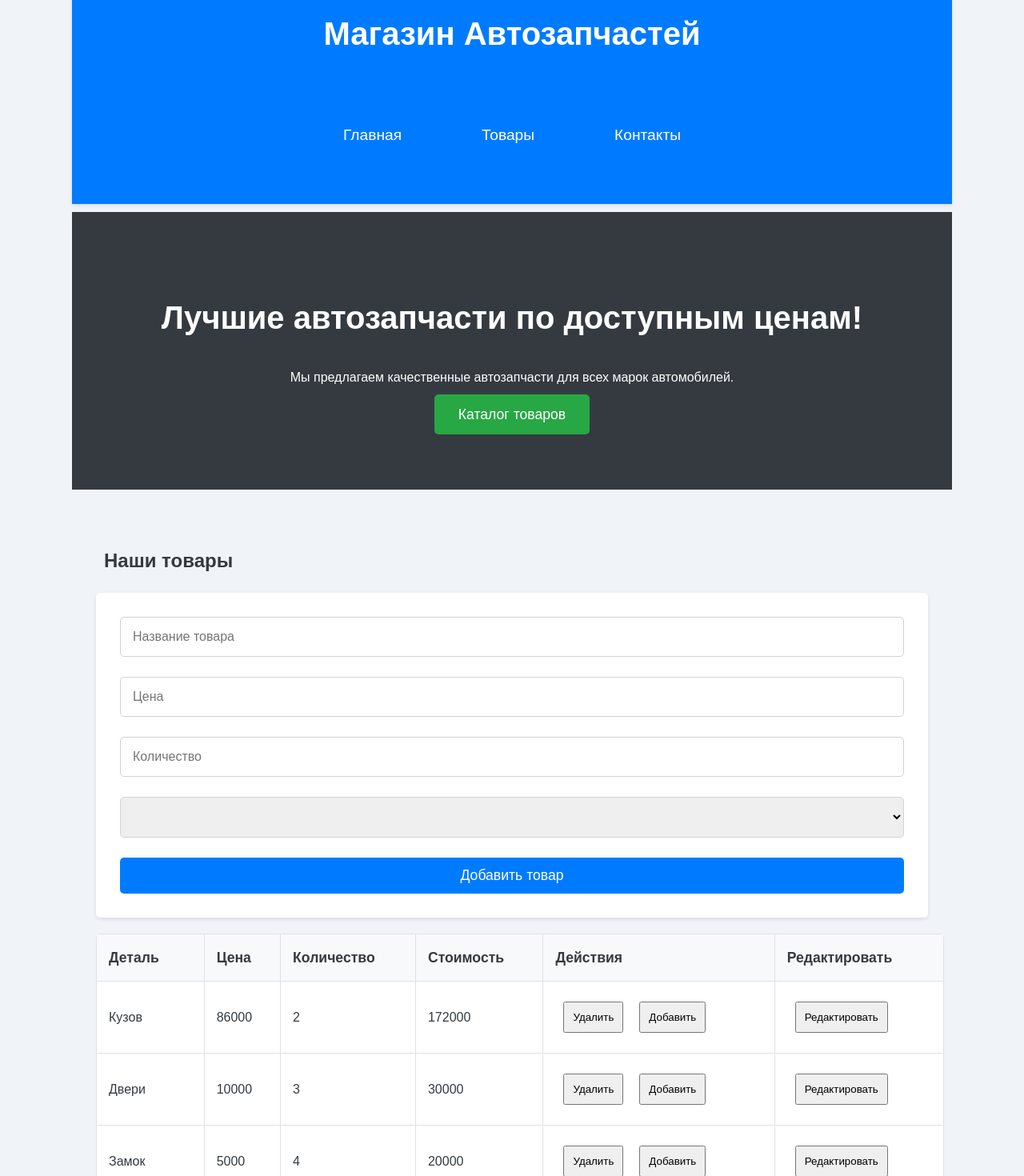
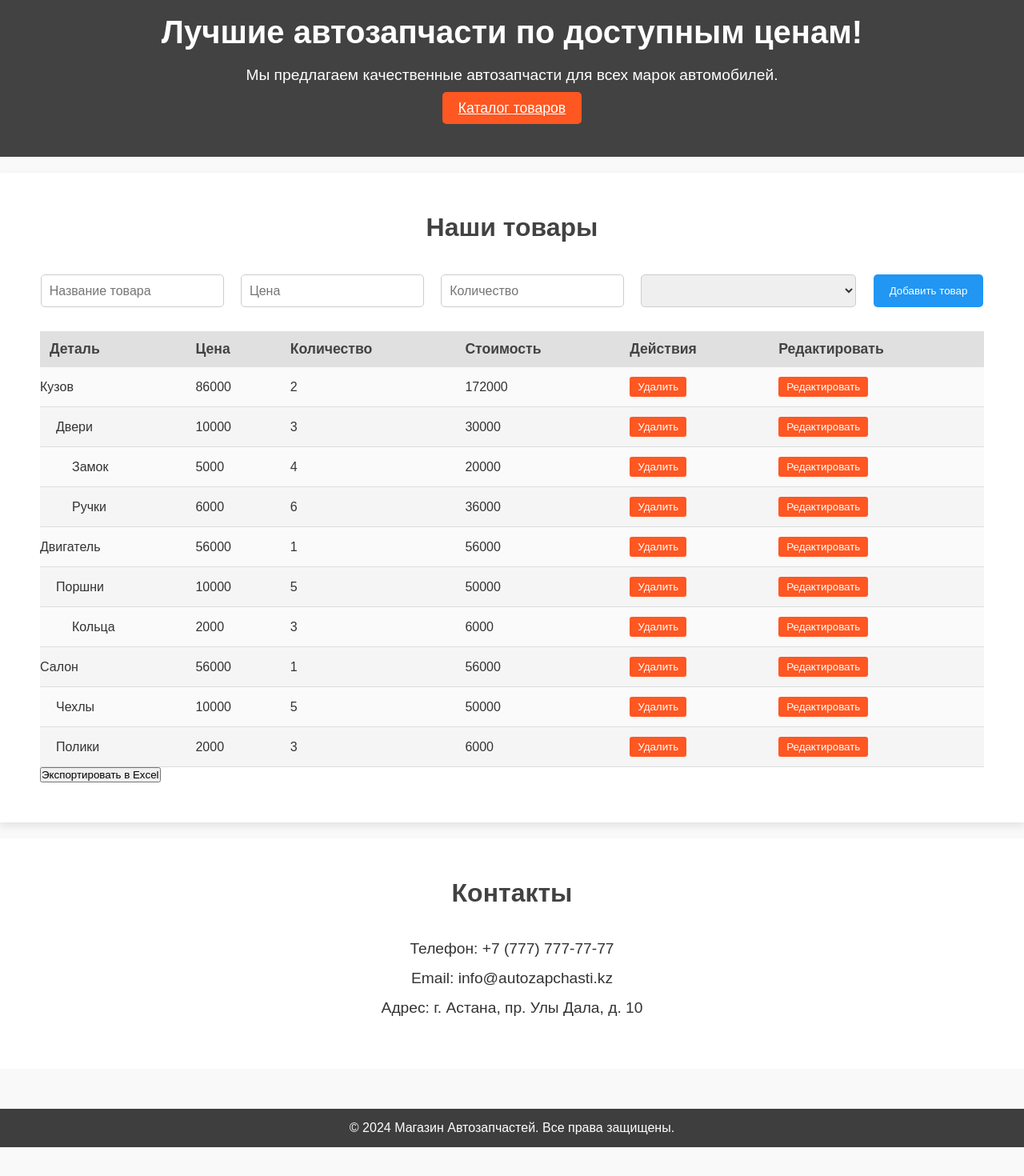
Before and after one commit to Ddaniyar01/------------2, a Vue app: page / in a window 1280 px wide. Shown: the part 140-1610 px from the top of the page at 80% size. After the commit the page ends 1574 px from the top, so only its background shows below. Built offline with nearby package versions, Linux system fonts and the light colour scheme.

Commit message:
Обновлен CSS-код для улучшения интерфейса

```diff
--- a/src/App.vue
+++ b/src/App.vue
@@ -26,7 +26,7 @@
         <input v-model="newItemName" placeholder="Название товара" />
         <input type="number" v-model="newItemPrice" placeholder="Цена" />
         <input type="number" v-model="newItemQuantity" placeholder="Количество" />
-        <select v-model="parentItem" @change="updateParentItem">
+        <select v-model="parentItem">
           <option value="">Выберите родительский товар</option>
           <option v-for="item in itemes" :key="item.name" :value="item">{{ item.name }}</option>
         </select>
@@ -47,41 +47,42 @@
         <tbody>
           <template v-for="item in itemes" :key="item.name">
             <tr>
-              <td>{{ item.name }}</td>
+              <td :style="getIndentStyle(0)">{{ item.name }}</td>
               <td>{{ item.price }}</td>
               <td>{{ item.quantity }}</td>
               <td>{{ item.price * item.quantity }}</td>
               <td>
                 <button @click="reduceQuantity(item)">Удалить</button>
-                <button @click="addQuantity(item)">Добавить</button>
               </td>
               <td>
                 <button @click="editItem(item)">Редактировать</button>
               </td>
             </tr>
+
+            <!-- Вложенные элементы -->
             <template v-for="child in item.children" :key="child.name">
               <tr>
-                <td>{{ child.name }}</td>
+                <td :style="getIndentStyle(1)">{{ child.name }}</td>
                 <td>{{ child.price }}</td>
                 <td>{{ child.quantity }}</td>
                 <td>{{ child.price * child.quantity }}</td>
                 <td>
                   <button @click="reduceQuantity(child)">Удалить</button>
-                  <button @click="addQuantity(child)">Добавить</button>
                 </td>
                 <td>
                   <button @click="editItem(child)">Редактировать</button>
                 </td>
               </tr>
+
+              <!-- Дальнейшая вложенность -->
               <template v-for="childer in child.children" :key="childer.name">
                 <tr>
-                  <td>{{ childer.name }}</td>
+                  <td :style="getIndentStyle(2)">{{ childer.name }}</td>
                   <td>{{ childer.price }}</td>
                   <td>{{ childer.quantity }}</td>
                   <td>{{ childer.price * childer.quantity }}</td>
                   <td>
                     <button @click="reduceQuantity(childer)">Удалить</button>
-                    <button @click="addQuantity(childer)">Добавить</button>
                   </td>
                   <td>
                     <button @click="editItem(childer)">Редактировать</button>
@@ -103,7 +104,7 @@
         <input v-model="editingItem.name" placeholder="Название товара" />
         <input type="number" v-model="editingItem.price" placeholder="Цена" />
         <input type="number" v-model="editingItem.quantity" placeholder="Количество" />
-        <button @click="saveItem(editingItem)" class="save-btn">Сохранить</button>
+        <button @click="saveItem" class="save-btn">Сохранить</button>
         <button @click="removeEditingItem" class="remove-btn">Удалить</button>
         <button @click="cancelEdit" class="cancel-btn">Отменить</button>
       </div>
@@ -232,7 +233,6 @@ export default {
       this.sumItems();
     },
 
-    // Измененный метод для уменьшения количества
     reduceQuantity(item) {
       if (item.quantity > 1) {
         item.quantity -= 1;
@@ -240,28 +240,6 @@ export default {
         alert('Количество не может быть меньше 1');
       }
       this.sumItems();
-    },
-
-    findParent(item) {
-      for (let i = 0; i < this.itemes.length; i++) {
-        if (this.itemes[i].children.includes(item)) {
-          return this.itemes[i];
-        }
-        const child = this.findParentInChildren(this.itemes[i].children, item);
-        if (child) return child;
-      }
-      return null;
-    },
-
-    findParentInChildren(children, item) {
-      for (const child of children) {
-        if (child.children.includes(item)) {
-          return child;
-        }
-        const result = this.findParentInChildren(child.children, item);
-        if (result) return result;
-      }
-      return null;
     },
 
     addItem() {
@@ -279,6 +257,7 @@ export default {
       }
       this.resetNewItemFields();
       this.sumItems();
+      this.updateParentItemOptions();
     },
 
     resetNewItemFields() {
@@ -288,226 +267,301 @@ export default {
       this.parentItem = null;
     },
 
+    updateParentItemOptions() {
+      // Обновление родительского элемента для корректного отображения
+      this.parentItem = null;
+    },
+
     editItem(item) {
       this.editingItem = item;
     },
 
-    saveItem(item) {
-      this.saveItems();
+    saveItem() {
+      this.saveItems(); // Сохранение после редактирования
       this.editingItem = null;
+      this.sumItems(); // Пересчет общей стоимости
+    },
+
+    removeEditingItem() {
+      if (confirm('Вы уверены, что хотите удалить этот товар?')) {
+        const parent = this.findParent(this.itemes, this.editingItem);
+        if (parent) {
+          const index = parent.children.indexOf(this.editingItem);
+          parent.children.splice(index, 1);
+        } else {
+          const index = this.itemes.indexOf(this.editingItem);
+          this.itemes.splice(index, 1);
+        }
+        this.editingItem = null;
+        this.sumItems(); // Пересчет общей стоимости
+      }
+    },
+
+    findParent(items, child) {
+      for (const item of items) {
+        if (item.children.includes(child)) {
+          return item;
+        }
+        const found = this.findParent(item.children, child);
+        if (found) return found;
+      }
+      return null;
     },
 
     cancelEdit() {
       this.editingItem = null;
     },
 
-    removeEditingItem() {
-      const parent = this.findParent(this.editingItem);
-      if (parent) {
-        parent.children = parent.children.filter(child => child !== this.editingItem);
-      } else {
-        this.itemes = this.itemes.filter(item => item !== this.editingItem);
-      }
-      this.editingItem = null;
-      this.sumItems();
+    exportToExcel() {
+      const ws = XLSX.utils.json_to_sheet(this.itemes);
+      const wb = XLSX.utils.book_new();
+      XLSX.utils.book_append_sheet(wb, ws, 'Товары');
+      XLSX.writeFile(wb, 'товары.xlsx');
     },
 
-    exportToExcel() {
-      const ws = XLSX.utils.json_to_sheet(this.itemes.map(item => ({
-        'Деталь': item.name,
-        'Цена': item.price,
-        'Количество': item.quantity,
-        'Стоимость': item.price * item.quantity
-      })));
-      const wb = XLSX.utils.book_new();
-      XLSX.utils.book_append_sheet(wb, ws, 'Товары');
-      XLSX.writeFile(wb, 'Товары.xlsx');
-    },
-
-    updateParentItem() {
-      // Update logic if needed
+    getIndentStyle(level) {
+      return {
+        paddingLeft: `${level * 20}px`,
+      };
     }
   }
 };
 </script>
 
-
 <style>
 * {
-  margin: 10px;
-  padding: 10px;
+  margin: 0;
+  padding: 0;
   box-sizing: border-box;
+  font-family: 'Arial', sans-serif;
 }
 
 body {
-  font-family: 'Arial', sans-serif;
-  line-height: 1.6;
-  background-color: #f0f4f8; /* Светлый фон для большей контрастности */
-  color: #343a40;
+  background-color: #f9f9f9; /* Светлый фон для удобства восприятия */
+  color: #333;
 }
 
 header {
-  background-color: #007bff; /* Яркий цвет для заголовка */
-  color: #fff;
+  background-color: #3e3e3e; /* Тёмно-серый цвет */
+  color: #ffffff; /* Белый текст для контраста */
   padding: 20px 0;
   text-align: center;
-  box-shadow: 0 2px 5px rgba(0, 0, 0, 0.1); /* Тень для заголовка */
 }
 
-header h1 {
-  margin-bottom: 10px;
-  font-size: 2.5em; /* Увеличенный размер шрифта */
+header .logo h1 {
+  font-size: 2rem;
+  margin: 0;
 }
 
-nav ul {
+header nav ul {
   list-style: none;
+  padding: 0;
   display: flex;
   justify-content: center;
   margin-top: 10px;
 }
 
-nav ul li {
+header nav ul li {
   margin: 0 20px;
 }
 
-nav ul li a {
-  color: #fff;
+header nav ul li a {
+  color: #ffffff; /* Белый цвет для ссылок */
   text-decoration: none;
-  font-size: 1.2em; /* Увеличенный размер шрифта для ссылок */
-  padding: 5px 10px;
-  border-radius: 5px; /* Закругленные углы для ссылок */
-  transition: background-color 0.3s; /* Плавный переход */
+  font-size: 1.1rem;
+  transition: color 0.3s;
 }
 
-nav ul li a:hover {
-  background-color: rgba(255, 255, 255, 0.2); /* Эффект наведения */
+header nav ul li a:hover {
+  color: #f0f0f0; /* Чуть более светлый оттенок при наведении */
 }
 
 .hero {
-  background-color: #343a40;
-  color: white;
-  padding: 80px 20px; /* Увеличенное внутреннее пространство */
+  background-color: #424242; /* Тёмно-серый фон для раздела */
+  padding: 50px;
   text-align: center;
+  color: #ffffff; /* Белый текст для контраста */
 }
 
 .hero h2 {
-  font-size: 2.5em; /* Увеличенный размер заголовка */
+  font-size: 2.5rem;
+  margin-bottom: 20px;
 }
 
-.btn {
-  background-color: #28a745; /* Зелёный цвет для кнопок */
-  color: #fff;
-  padding: 15px 30px; /* Увеличенное внутреннее пространство */
-  text-decoration: none;
-  border-radius: 5px;
-  font-size: 1.1em; /* Увеличенный размер шрифта для кнопок */
-  transition: background-color 0.3s; /* Плавный переход */
+.hero p {
+  font-size: 1.2rem;
+  margin-bottom: 20px;
 }
 
-.btn:hover {
-  background-color: #218838; /* Тёмно-зелёный цвет при наведении */
+.hero .btn {
+  background-color: #ff5722; /* Яркий оранжевый цвет */
+  color: white;
+  padding: 10px 20px;
+  border: none;
+  cursor: pointer;
+  font-size: 1.1rem;
+  border-radius: 5px;
+  transition: background-color 0.3s;
+}
+
+.hero .btn:hover {
+  background-color: #e64a19; /* Более тёмный оттенок при наведении */
 }
 
 .products {
-  padding: 40px 20px;
+  padding: 50px;
+  background-color: #ffffff; /* Белый фон для продуктов */
+  margin-top: 20px;
+  box-shadow: 0 4px 10px rgba(0, 0, 0, 0.1);
+}
+
+.products h2 {
+  text-align: center;
+  font-size: 2rem;
+  margin-bottom: 40px;
+  color: #424242; /* Тёмно-серый для заголовка */
 }
 
 .add-product-form {
   display: flex;
-  flex-direction: column;
-  margin-bottom: 20px;
-  background-color: #ffffff; /* Белый фон для формы */
-  padding: 20px;
-  border-radius: 5px; /* Закругленные углы */
-  box-shadow: 0 2px 5px rgba(0, 0, 0, 0.1); /* Тень для формы */
+  justify-content: space-around;
+  margin-bottom: 30px;
+  gap: 20px;
 }
 
 .add-product-form input,
 .add-product-form select {
-  margin-bottom: 15px;
-  padding: 15px;
-  border: 1px solid #ced4da;
+  padding: 10px;
+  font-size: 1rem;
   border-radius: 5px;
-  font-size: 1em; /* Размер шрифта для вводимых полей */
+  border: 1px solid #ccc; /* Светло-серый цвет рамки */
+  color: #333;
 }
 
-.add-btn,
-.export-btn {
-  background-color: #007bff; /* Яркий цвет для кнопок */
-  color: #fff;
-  padding: 12px;
+.add-product-form .add-btn {
+  background-color: #2196f3; /* Яркий синий цвет */
+  color: white;
+  padding: 10px 20px;
   border: none;
+  cursor: pointer;
   border-radius: 5px;
-  cursor: pointer;
-  font-size: 1.1em; /* Увеличенный размер шрифта для кнопок */
-  transition: background-color 0.3s; /* Плавный переход */
+  transition: background-color 0.3s;
 }
 
-.add-btn:hover,
-.export-btn:hover {
-  background-color: #0056b3; /* Тёмно-синий цвет при наведении */
+.add-product-form .add-btn:hover {
+  background-color: #1976d2; /* Более тёмный синий при наведении */
+}
+
+.table-container {
+  max-width: 100%;
+  overflow-x: auto;
+  background-color: #ffffff; /* Белый фон для контейнера */
+  padding: 20px;
+  border-radius: 10px;
+  box-shadow: 0 4px 10px rgba(0, 0, 0, 0.1);
 }
 
 table {
   width: 100%;
   border-collapse: collapse;
-  margin-top: 20px;
-  background-color: #ffffff; /* Белый фон для таблицы */
-  border-radius: 5px; /* Закругленные углы */
-  overflow: hidden; /* Убирает скругления от таблицы */
 }
 
-table th,
-table td {
-  border: 1px solid #dee2e6;
-  padding: 15px;
+table thead th {
+  background-color: #e0e0e0; /* Светло-серый для заголовков */
+  color: #424242;
+  padding: 12px;
   text-align: left;
+  font-size: 1.1rem;
 }
 
-table th {
-  background-color: #f8f9fa; /* Цвет заголовка таблицы */
-  font-weight: bold;
-  font-size: 1.1em; /* Увеличенный размер шрифта для заголовка */
+table tbody tr {
+  background-color: #fafafa; /* Очень светлый серый для строк */
+}
+
+table tbody tr:nth-child(even) {
+  background-color: #f5f5f5; /* Легкий оттенок для четных строк */
+}
+
+table td {
+  padding: 12px;
+  border-bottom: 1px solid #ddd; /* Светло-серый цвет границы */
+}
+
+table td button {
+  background-color: #ff5722; /* Яркий оранжевый цвет */
+  color: white;
+  padding: 5px 10px;
+  border: none;
+  border-radius: 3px;
+  cursor: pointer;
+  transition: background-color 0.3s;
+}
+
+table td button:hover {
+  background-color: #e64a19; /* Более тёмный оттенок при наведении */
+}
+
+.edit-product-form {
+  background-color: #f5f5f5; /* Светло-серый фон для формы редактирования */
+  padding: 20px;
+  margin-top: 20px;
+  border-radius: 10px;
+  box-shadow: 0 4px 10px rgba(0, 0, 0, 0.1);
+}
+
+.edit-product-form input {
+  padding: 10px;
+  margin-bottom: 15px;
+  width: 100%;
+  border-radius: 5px;
+  border: 1px solid #ccc; /* Светло-серый цвет рамки */
+}
+
+.edit-product-form button {
+  background-color: #2196f3; /* Яркий синий цвет */
+  color: white;
+  padding: 10px 20px;
+  border: none;
+  border-radius: 5px;
+  cursor: pointer;
+  margin-right: 10px;
+  transition: background-color 0.3s;
+}
+
+.edit-product-form button:hover {
+  background-color: #1976d2; /* Более тёмный синий при наведении */
 }
 
 .contact {
-  background-color: #007bff; /* Цвет фона для контактов */
-  color: white;
-  padding: 40px 20px;
-  text-align: center;
+  padding: 50px;
+  background-color: #ffffff; /* Белый фон для контактов */
+  margin-top: 20px;
 }
 
 .contact h2 {
-  margin-bottom: 20px; /* Промежуток между заголовком и текстом */
-  font-size: 2em; /* Увеличенный размер заголовка */
+  text-align: center;
+  font-size: 2rem;
+  margin-bottom: 40px;
+  color: #424242; /* Тёмно-серый для заголовка */
+}
+
+.contact p {
+  font-size: 1.2rem;
+  text-align: center;
+  margin-bottom: 15px;
 }
 
 footer {
-  background-color: #343a40; /* Цвет фона для подвала */
-  color: white;
+  background-color: #3e3e3e; /* Тёмно-серый цвет */
+  color: #ffffff; /* Белый текст для контраста */
   text-align: center;
   padding: 15px 0;
-  position: relative; /* Позволяет подвалу оставаться на месте */
+  margin-top: 50px;
 }
 
 footer p {
-  margin: 0; /* Убирает отступы для текста в подвале */
-  font-size: 0.9em; /* Размер шрифта для текста в подвале */
-}
-
-/* Мобильная адаптация */
-@media (max-width: 768px) {
-  nav ul {
-    flex-direction: column; /* Вертикальная ориентация меню */
-  }
-
-  nav ul li {
-    margin: 10px 0; /* Увеличенный отступ между элементами */
-  }
-
-  .add-product-form {
-    margin: 0 10px; /* Отступы для формы на мобильных устройствах */
-  }
+  margin: 0;
+  font-size: 1rem;
 }
 
 </style>
```
